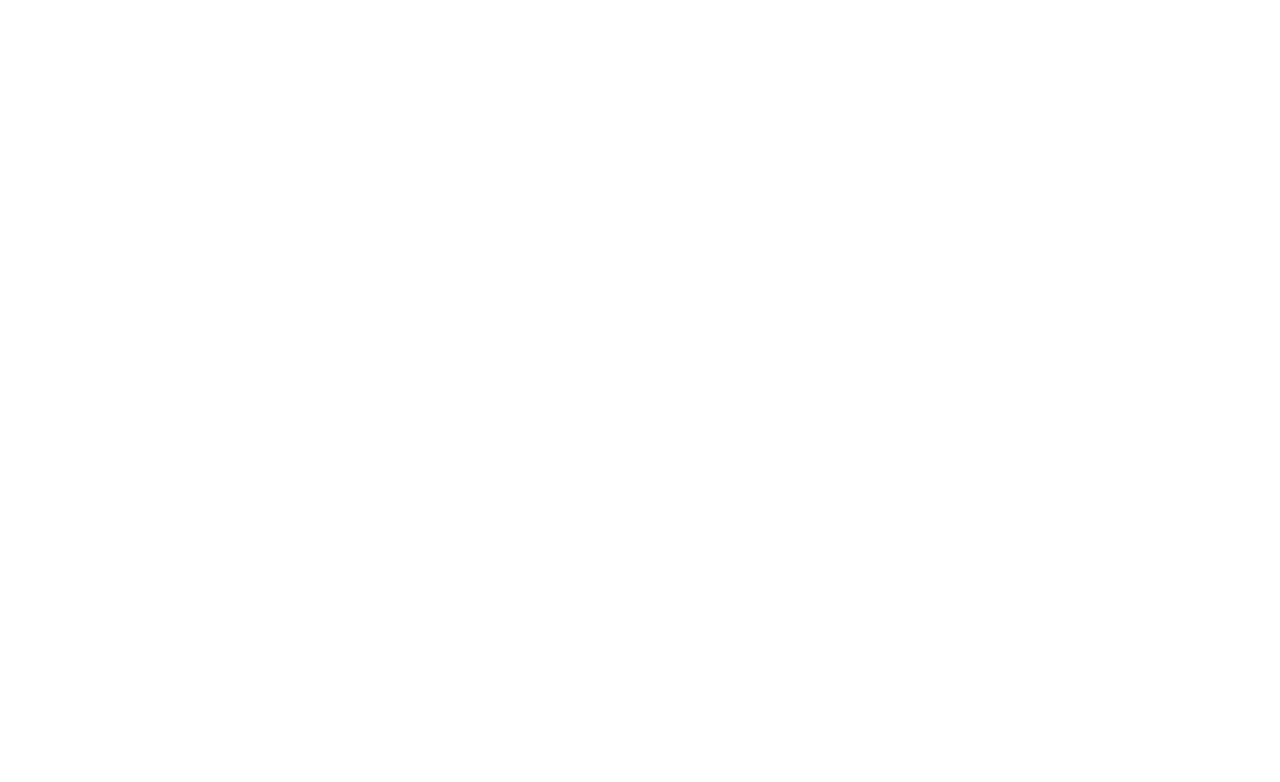
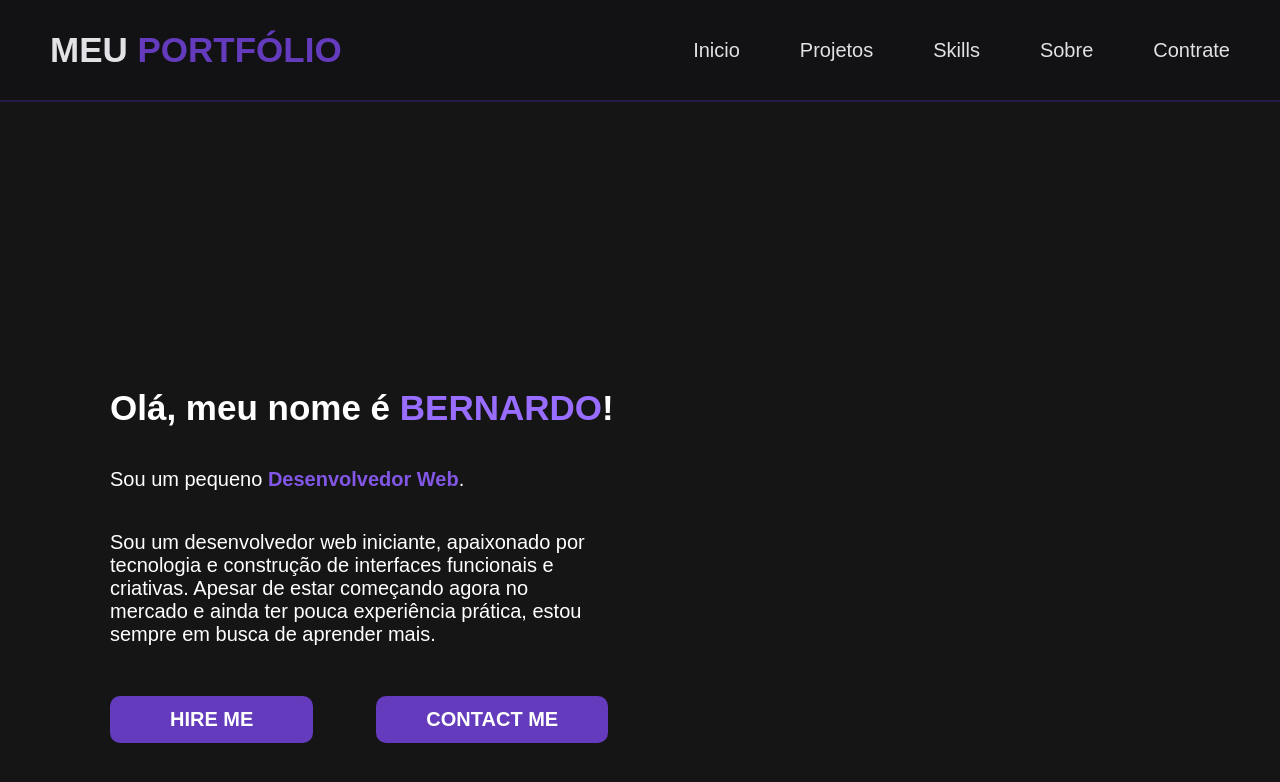
Before and after one commit to pontesBernardo/my-portfolio, a plain HTML site: page index.html in a window 1280 px wide. Drawn offline with Linux system fonts and the light colour scheme.

Commit message:
Landing Page

```diff
--- a/index.html
+++ b/index.html
@@ -1,11 +1,54 @@
 <!DOCTYPE html>
-<html lang="en">
-<head>
-    <meta charset="UTF-8">
-    <meta name="viewport" content="width=device-width, initial-scale=1.0">
-    <title>Document</title>
-</head>
-<body>
+<html lang="pt-br">
+  <head>
+    <meta charset="UTF-8" />
+    <meta name="viewport" content="width=device-width, initial-scale=1.0" />
+    <link rel="stylesheet" href="style.css" />
+    <title>My Porfólio</title>
+  </head>
+  <body>
+    <header>
+      <nav class="navigation-bar">
+        <div class="navigation-logo">Meu <span>Portfólio</span></div>
+        <ul class="navigation-items">
+          <li class="navigation-item"><a href="#home">Inicio</a></li>
+          <li class="navigation-item"><a href="#projects">Projetos</a></li>
+          <li class="navigation-item"><a href="#skills">Skills</a></li>
+          <li class="navigation-item"><a href="#about">Sobre</a></li>
+          <li class="navigation-item"><a href="#hire">Contrate</a></li>
+        </ul>
+      </nav>
+      <hr />
+    </header>
 
-</body>
+    <main>
+      <section id="home">
+        <ul class="circles">
+          <li></li>
+          <li></li>
+          <li></li>
+          <li></li>
+          <li></li>
+          <li></li>
+          <li></li>
+        </ul>
+        <div class="container">
+          <h1 class="main__title">Olá, meu nome é <span>Bernardo</span>!</h1>
+          <h2 class="main__subtitle">
+            Sou um pequeno <span>Desenvolvedor Web</span>.
+          </h2>
+          <p class="main__desc">
+            Sou um desenvolvedor web iniciante, apaixonado por tecnologia e
+            construção de interfaces funcionais e criativas. Apesar de estar
+            começando agora no mercado e ainda ter pouca experiência prática,
+            estou sempre em busca de aprender mais.
+          </p>
+          <div class="main__buttons">
+            <button class="hire__button" id="hireBtn">Hire Me</button>
+            <button class="contact__button" id="contactBtn">Contact Me</button>
+          </div>
+        </div>
+      </section>
+    </main>
+  </body>
 </html>
--- a/style.css
+++ b/style.css
@@ -0,0 +1,220 @@
+/* Reset */
+
+* {
+  padding: 0;
+  margin: 0;
+  box-sizing: border-box;
+  font-family: Arial, sans-serif;
+}
+
+html,
+body {
+  background-color: #151515;
+}
+
+hr {
+  border: 1.8px solid #271a45;
+}
+
+a {
+  text-decoration: none;
+  color: #e1e1e6;
+}
+
+/* Header */
+
+.navigation-bar {
+  background-color: #121214;
+  height: 100px;
+  display: flex;
+  justify-content: space-between;
+  align-items: center;
+}
+
+.navigation-items {
+  height: 100%;
+  color: #e1e1e6;
+  list-style-type: none;
+  display: flex;
+  gap: 60px;
+  justify-content: flex-end;
+  align-items: center;
+  margin-right: 50px;
+}
+
+.navigation-logo {
+  color: #e1e1e6;
+  font-size: 35px;
+  margin-left: 50px;
+  font-weight: bolder;
+  text-transform: uppercase;
+}
+
+.navigation-logo span {
+  color: #633bbc;
+}
+
+.navigation-item a {
+  position: relative;
+  text-decoration: none;
+  color: #e1e1e6;
+  font-size: 20px;
+  padding-bottom: 5px;
+  transition: color 0.3s;
+}
+
+.navigation-item a::after {
+  content: "";
+  position: absolute;
+  left: 0;
+  bottom: 0;
+  height: 2px;
+  width: 0;
+  background-color: #633bbc;
+  transition: width 0.3s ease;
+}
+
+.navigation-item a:hover::after,
+.navigation-item a.active::after {
+  width: 100%;
+}
+
+.navigation-item a:hover,
+.navigation-item a.active {
+  color: #633bbc;
+}
+
+/* Main */
+
+.container {
+  background-color: #151515;
+  width: 100%;
+  height: 100vh;
+}
+
+.main__title {
+  color: white;
+  padding: 100px;
+  margin-left: 10px;
+  margin-top: 60px;
+  font-weight: bolder;
+  font-size: 35px;
+}
+
+.main__title span {
+  color: #996dff;
+  text-transform: uppercase;
+}
+
+.main__subtitle {
+  color: white;
+  font-weight: normal;
+  margin-left: 110px;
+  margin-top: -60px;
+  margin-bottom: 30px;
+  margin-right: 580px;
+  font-size: 20px;
+}
+
+.main__subtitle span {
+  color: #8257e5;
+  font-weight: bolder;
+}
+
+.main__desc {
+  color: white;
+  padding: 100px;
+  margin-left: 10px;
+  margin-right: 580px;
+  margin-top: -90px;
+  font-size: 20px;
+}
+
+.main__buttons {
+  display: flex;
+  justify-content: flex-start;
+  align-items: center;
+  margin-left: 110px; /* Mantém o primeiro botão na mesma posição */
+  margin-top: -50px;
+  gap: 63px; /* Espaço entre os botões */
+}
+
+.hire__button {
+  background-color: #633bbc;
+  color: white;
+  border: none;
+  padding: 12px 60px;
+  font-size: 20px;
+  font-weight: bolder;
+  text-transform: uppercase;
+  border-radius: 10px;
+  cursor: pointer;
+  transition: all 0.3s ease;
+  position: relative;
+  overflow: hidden;
+}
+
+.hire__button::after {
+  content: "";
+  position: absolute;
+  left: 0;
+  top: 0;
+  height: 100%;
+  width: 0;
+  background-color: rgba(255, 255, 255, 0.2);
+  transition: width 0.4s ease;
+  z-index: 1;
+}
+
+.hire__button:hover::after {
+  width: 100%;
+}
+
+.hire__button:hover {
+  background-color: #8257E5;
+}
+
+.hire__button span {
+  position: relative;
+  z-index: 2;
+}
+
+.contact__button {
+  background-color: #633bbc;
+  color: white;
+  border: none;
+  padding: 12px 50px;
+  font-size: 20px;
+  font-weight: bolder;
+  text-transform: uppercase;
+  border-radius: 10px;
+  cursor: pointer;
+  transition: all 0.3s ease;
+  position: relative;
+  overflow: hidden;
+}
+
+.contact__button::after {
+  content: "";
+  position: absolute;
+  left: 0;
+  top: 0;
+  height: 100%;
+  width: 0;
+  background-color: rgba(255, 255, 255, 0.2);
+  transition: width 0.4s ease;
+  z-index: 1;
+}
+
+.contact__button:hover::after {
+  width: 100%;
+}
+
+.contact__button:hover {
+  background-color: #8257E5;
+}
+
+.contact__button span {
+  position: relative;
+  z-index: 2;
+}
```
Also changed, not shown: 1 other file.
